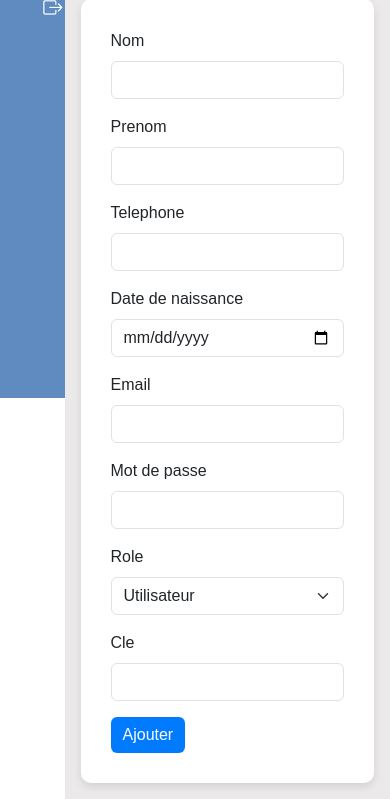
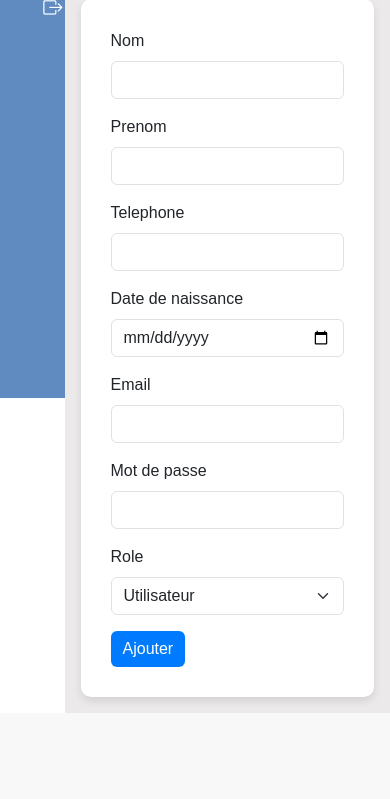
Before and after one commit to BassemKallel/Success-Library, a PHP site: page /ajout_utilisateur.php in a window 390 px wide. Shown: the part 446-1245 px from the top of the page. After the commit the page ends 1159 px from the top, so only its background shows below. Run offline with PHP 8.4, Linux system fonts and the light colour scheme; the visitor is signed in with stand-in values (Sample User, id 1); data that the repository does not hold is empty; some web fonts are replaced.

Commit message:
enlever le champ cle dans le formulaire d'ajout adherent

```diff
--- a/ajout_utilisateur.php
+++ b/ajout_utilisateur.php
@@ -20,7 +20,7 @@
             header("Location: index.php");
         }
         else{
-            if($_POST["cle"]=="1234" && $role="Utilisateur"){
+            if($role="Utilisateur"){
             $req = $bdd->prepare('INSERT INTO adhérents (full_name,nom,prenom,email,password,Role,date_naissance,telephone) VALUES (?,?, ?, ?, ?, ?, ?, ?)');
             $req->execute([
             $full_name,
--- a/ajout_utilisateur.phtml
+++ b/ajout_utilisateur.phtml
@@ -49,10 +49,6 @@
                         <option value="Utilisateur">Utilisateur</option>
                     </select>
                 </div>
-                <div class="col-md-6">
-                    <label for="cle" class="form-label">Cle</label>
-                    <input type="text" class="form-control" name="cle">
-                </div>
             </div>
             <div class="col-12">
                 <button class="btn btn-primary" type="submit">Ajouter</button>
```
